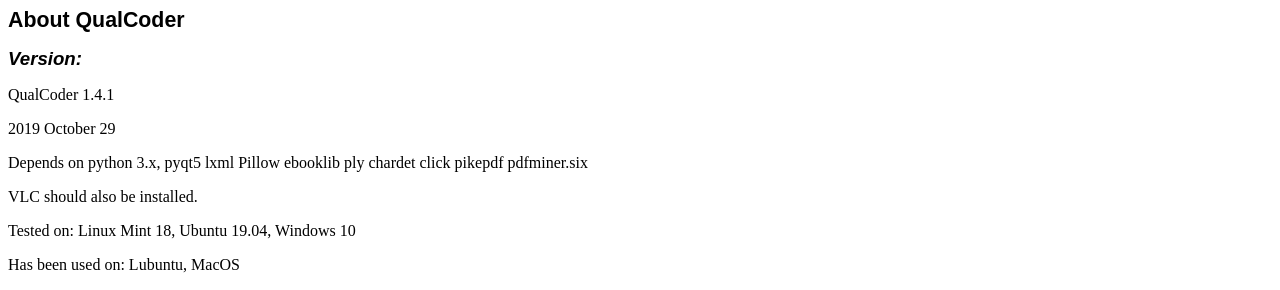
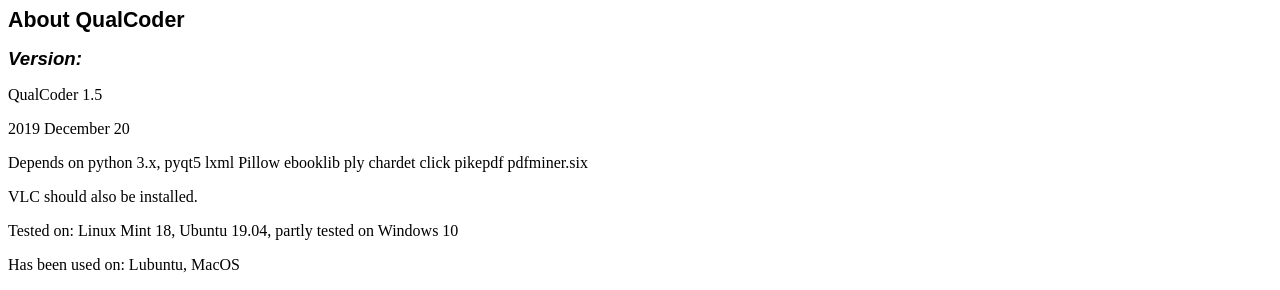
Before and after one commit to ccbogel/QualCoder, a plain HTML site: page qualcoder/GUI/About.html in a window 1280 px wide. Shown: the top 290 px of the page. Drawn offline with Linux system fonts and the light colour scheme.

Commit message:
updated version number

```diff
--- a/qualcoder/GUI/About.html
+++ b/qualcoder/GUI/About.html
@@ -23,12 +23,12 @@
 <body lang="en-US" text="#000000" dir="ltr">
 <h1 class="western">About QualCoder</h1>
 <h2 class="western">Version:</h2>
-<p style="margin-bottom: 0cm">QualCoder 1.4.1</p>
-<p style="margin-bottom: 0cm">2019 October 29</p>
+<p style="margin-bottom: 0cm">QualCoder 1.5</p>
+<p style="margin-bottom: 0cm">2019 December 20</p>
 <p style="margin-bottom: 0cm">Depends on python 3.x, pyqt5 lxml
 Pillow ebooklib ply chardet click pikepdf pdfminer.six</p>
 <p style="margin-bottom: 0cm">VLC should also be installed.</p>
-<p style="margin-bottom: 0cm">Tested on: Linux Mint 18, Ubuntu 19.04,
+<p style="margin-bottom: 0cm">Tested on: Linux Mint 18, Ubuntu 19.04, partly tested on
 Windows 10</p>
 <p style="margin-bottom: 0cm">Has been used on: Lubuntu, MacOS</p>
 <p style="margin-bottom: 0cm"><br/>
```
